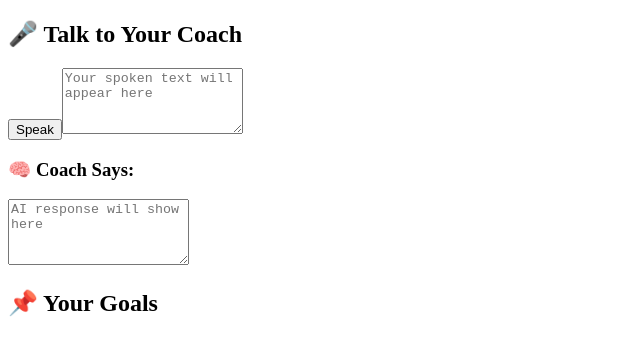
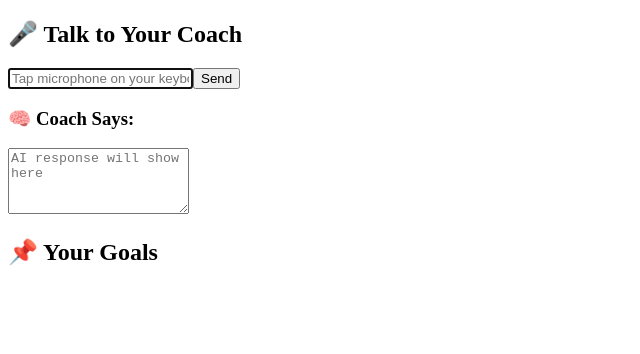
Before and after one commit to crahbani/ai-health-coach, a Next.js app: page / in a window 1280 px wide. Shown: the top 354 px of the page, without its empty margins (0-640 px from the left). Built offline with nearby package versions, Linux system fonts and the light colour scheme.

Commit message:
Update HealthCoachApp.js

```diff
--- a/components/HealthCoachApp.js
+++ b/components/HealthCoachApp.js
@@ -1,32 +1,14 @@
-import { useState, useEffect } from 'react';
-import { Button } from "../components/ui/button";
+import { useState } from 'react';
 import { Card, CardContent } from "../components/ui/card";
 import { Input } from "../components/ui/input";
 import { Textarea } from "../components/ui/textarea";
+import { Button } from "../components/ui/button";
 
 export default function HealthCoachApp() {
   const [transcript, setTranscript] = useState('');
   const [response, setResponse] = useState('');
-  const [isListening, setIsListening] = useState(false);
   const [goals, setGoals] = useState([]);
   const [reminders, setReminders] = useState([]);
-
-  const startListening = () => {
-    const recognition = new (window.SpeechRecognition || window.webkitSpeechRecognition)();
-    recognition.lang = 'en-US';
-    recognition.start();
-    setIsListening(true);
-
-    recognition.onresult = (event) => {
-      const speechToText = event.results[0][0].transcript;
-      setTranscript(speechToText);
-      fetchGPTResponse(speechToText);
-    };
-
-    recognition.onend = () => {
-      setIsListening(false);
-    };
-  };
 
   const fetchGPTResponse = async (text) => {
     try {
@@ -44,13 +26,22 @@ export default function HealthCoachApp() {
         setReminders((prev) => [...prev, { text: data.reminder, time: data.time }] );
       }
 
-      // Optional: Speak the AI response aloud
       const synth = window.speechSynthesis;
       const utterance = new SpeechSynthesisUtterance(data.reply);
       synth.speak(utterance);
 
     } catch (error) {
       console.error('Error fetching response:', error);
+    }
+  };
+
+  const handleInputChange = (e) => {
+    setTranscript(e.target.value);
+  };
+
+  const handleSend = () => {
+    if (transcript.trim()) {
+      fetchGPTResponse(transcript);
     }
   };
 
@@ -65,10 +56,16 @@ export default function HealthCoachApp() {
       <Card>
         <CardContent className="space-y-2">
           <h2 className="text-xl font-semibold">🎤 Talk to Your Coach</h2>
-          <Button onClick={startListening} disabled={isListening}>
-            {isListening ? 'Listening...' : 'Speak'}
-          </Button>
-          <Textarea value={transcript} readOnly placeholder="Your spoken text will appear here" />
+          <div className="flex gap-2">
+            <Input
+              type="text"
+              value={transcript}
+              onChange={handleInputChange}
+              placeholder="Tap microphone on your keyboard to speak"
+              autoFocus
+            />
+            <Button onClick={handleSend}>Send</Button>
+          </div>
           <h3 className="text-lg font-medium">🧠 Coach Says:</h3>
           <Textarea value={response} readOnly placeholder="AI response will show here" />
         </CardContent>
@@ -81,9 +78,12 @@ export default function HealthCoachApp() {
             <div key={i} className="flex justify-between items-center">
               <span className={goal.done ? 'line-through text-gray-500' : ''}>{goal.text}</span>
               {!goal.done && (
-                <Button size="sm" onClick={() => markGoalDone(i)}>
+                <button
+                  className="bg-blue-500 text-white px-2 py-1 rounded"
+                  onClick={() => markGoalDone(i)}
+                >
                   Done
-                </Button>
+                </button>
               )}
             </div>
           ))}
```
